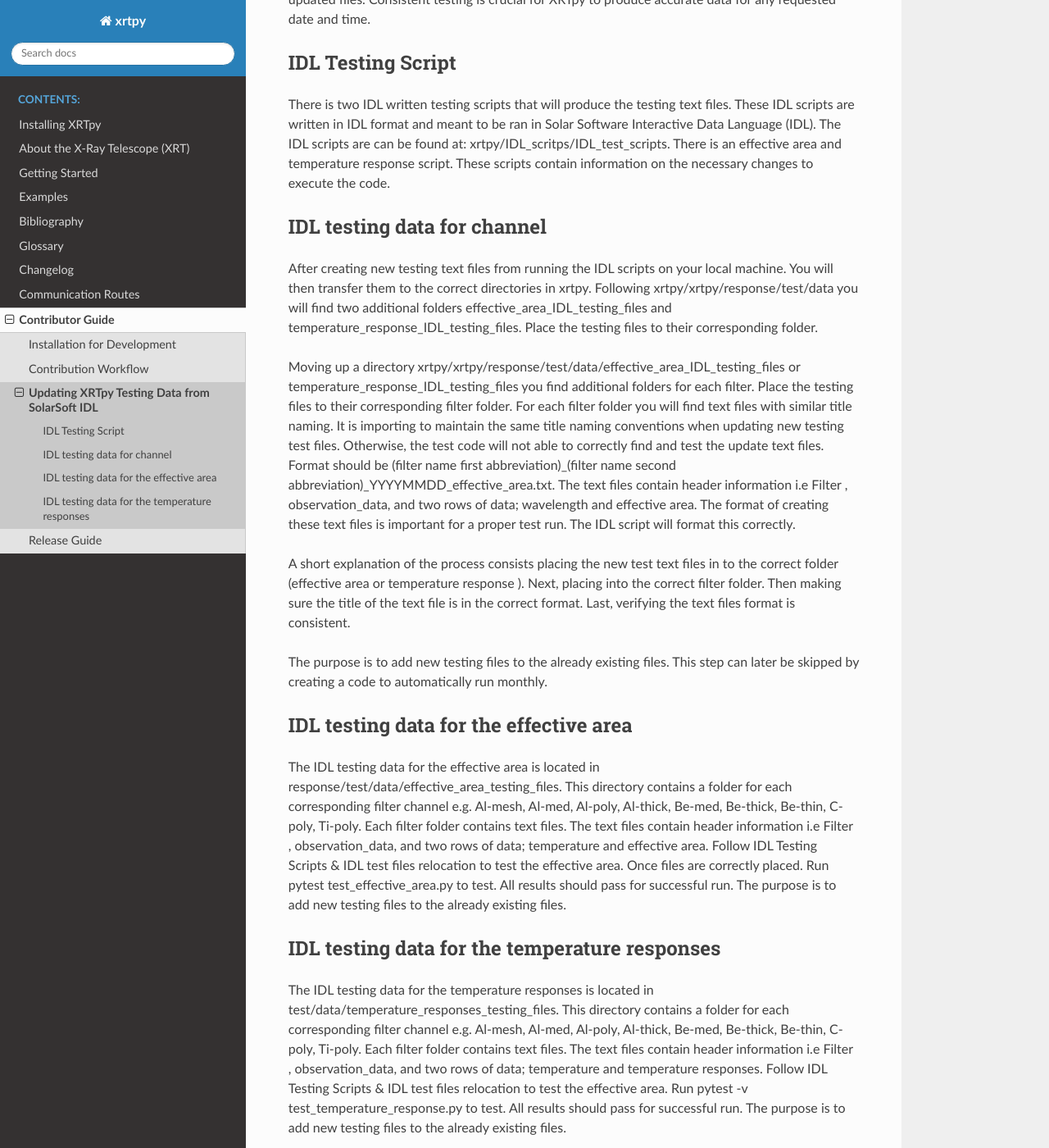
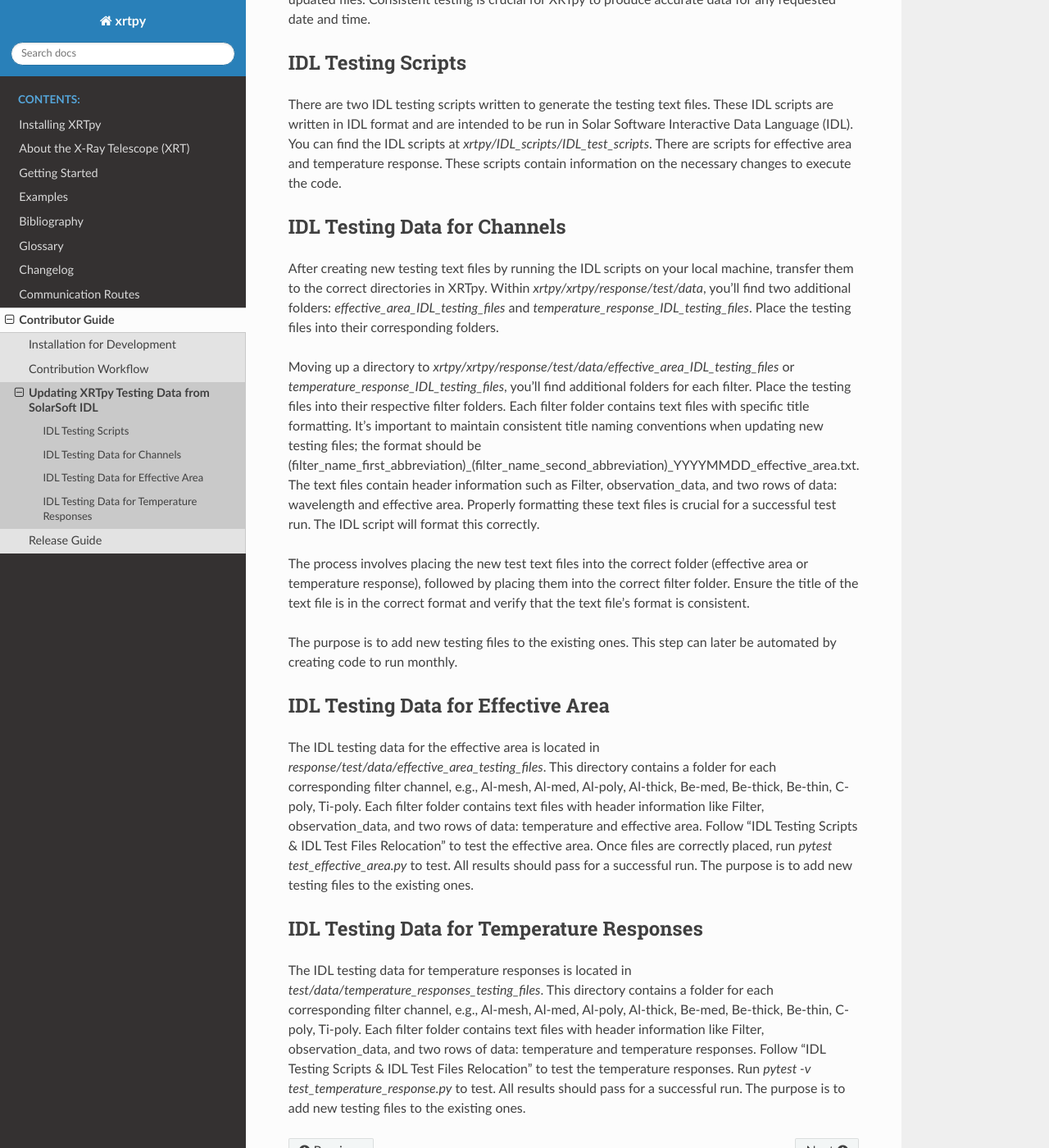
Before and after one commit to HinodeXRT/xrtpy, a Sphinx documentation site: the page built from docs/contributing/data_from_idl.rst, in a window 1280 px wide and 1400 px high, scrolled down 268 px. Shown: the whole window at 82% size. Built offline with Sphinx 7.4.7 and the Read the Docs theme 2.0.0, drawn with Linux system fonts in a browser that asks for light colours; pages that are not in the unit, such as notebooks, are missing from menus.

Commit message:
Update all text info for about the IDL scripts.

```diff
--- a/docs/contributing/data_from_idl.rst
+++ b/docs/contributing/data_from_idl.rst
@@ -1,6 +1,5 @@
-**********************************************
 Updating XRTpy Testing Data from SolarSoft IDL
-**********************************************
+==============================================
 
 This page is designed for an XRTpy maintainer to update testing text files from the
 Solar Software Interactive Data Language (IDL) to the XRTpy testing environment.
@@ -9,28 +8,34 @@ Subsequently, move these newly created testing files to the correct directories
 Finally, run the testing code to test the newly updated files. Consistent testing is
 crucial for XRTpy to produce accurate data for any requested date and time.
 
-IDL Testing Script
-==================
-There is two IDL written testing scripts that will produce the testing text files.
-These IDL scripts are written in IDL format and meant to be ran in Solar Software Interactive
-Data Language (IDL). The IDL scripts are can be found at:  xrtpy/IDL_scritps/IDL_test_scripts.
-There is an effective area and temperature response script. These scripts contain information
-on the necessary changes to execute the code.
+IDL Testing Scripts
+-------------------
 
-IDL testing data for channel
-============================
-After creating new testing text files from running the IDL scripts on your local machine. You will then transfer them to the correct directories in xrtpy. Following xrtpy/xrtpy/response/test/data you will find two additional folders effective_area_IDL_testing_files and temperature_response_IDL_testing_files. Place the testing files to their corresponding folder.
+There are two IDL testing scripts written to generate the testing text files. These IDL
+scripts are written in IDL format and are intended to be run in Solar Software Interactive Data
+Language (IDL). You can find the IDL scripts at `xrtpy/IDL_scripts/IDL_test_scripts`. There are
+scripts for effective area and temperature response. These scripts contain information on the
+necessary changes to execute the code.
 
-Moving up a directory xrtpy/xrtpy/response/test/data/effective_area_IDL_testing_files or temperature_response_IDL_testing_files you find additional folders for each filter.  Place the testing files to their corresponding filter folder. For each filter folder you will find text files with similar title naming. It is importing to maintain the same title naming conventions when updating new testing test files. Otherwise, the test code will not able to correctly find and test the update text files. Format should be (filter name first abbreviation)_(filter name second abbreviation)_YYYYMMDD_effective_area.txt. The text files contain header information i.e Filter , observation_data, and two rows of data; wavelength and effective area. The format of creating these text files is important for a proper test run. The IDL script will format this correctly.
 
-A short explanation of the process consists placing the new test text files in to the correct folder (effective area or temperature response ). Next, placing into the correct filter folder. Then making sure the title of the text file is in the correct format. Last, verifying the text files format is consistent.
+IDL Testing Data for Channels
+-----------------------------
 
-The purpose is to add new testing files to the already existing files.  This step can later be skipped by creating a code to automatically run monthly.
+After creating new testing text files by running the IDL scripts on your local machine, transfer them to the correct directories in XRTpy. Within `xrtpy/xrtpy/response/test/data`, you'll find two additional folders: `effective_area_IDL_testing_files` and `temperature_response_IDL_testing_files`. Place the testing files into their corresponding folders.
 
-IDL testing data for the effective area
-=======================================
-The IDL testing data for the effective area is located in response/test/data/effective_area_testing_files. This directory contains a folder for each corresponding filter channel e.g. Al-mesh, Al-med, Al-poly, Al-thick, Be-med, Be-thick, Be-thin, C-poly, Ti-poly.  Each filter folder contains text files. The text files contain header information i.e Filter , observation_data, and two rows of data; temperature and  effective area.  Follow IDL Testing Scripts & IDL test files relocation to test the effective area. Once files are correctly placed. Run pytest test_effective_area.py to test. All results should pass for successful run. The purpose is to add new testing files to the already existing files.
+Moving up a directory to `xrtpy/xrtpy/response/test/data/effective_area_IDL_testing_files` or `temperature_response_IDL_testing_files`, you'll find additional folders for each filter. Place the testing files into their respective filter folders. Each filter folder contains text files with specific title formatting. It's important to maintain consistent title naming conventions when updating new testing files; the format should be (filter_name_first_abbreviation)_(filter_name_second_abbreviation)_YYYYMMDD_effective_area.txt. The text files contain header information such as Filter, observation_data, and two rows of data: wavelength and effective area. Properly formatting these text files is crucial for a successful test run. The IDL script will format this correctly.
 
-IDL testing data for the temperature responses
-==============================================
-The IDL testing data for the temperature responses is located in test/data/temperature_responses_testing_files. This directory contains a folder for each corresponding filter channel e.g. Al-mesh, Al-med, Al-poly, Al-thick, Be-med, Be-thick, Be-thin, C-poly, Ti-poly. Each filter folder contains text files. The text files contain header information i.e Filter , observation_data, and two rows of data; temperature and temperature responses. Follow IDL Testing Scripts & IDL test files relocation to test the effective area. Run pytest -v test_temperature_response.py to test. All results should pass for successful run. The purpose is to add new testing files to the already existing files.
+The process involves placing the new test text files into the correct folder (effective area or temperature response), followed by placing them into the correct filter folder. Ensure the title of the text file is in the correct format and verify that the text file's format is consistent.
+
+The purpose is to add new testing files to the existing ones. This step can later be automated by creating code to run monthly.
+
+
+IDL Testing Data for Effective Area
+-----------------------------------
+
+The IDL testing data for the effective area is located in `response/test/data/effective_area_testing_files`. This directory contains a folder for each corresponding filter channel, e.g., Al-mesh, Al-med, Al-poly, Al-thick, Be-med, Be-thick, Be-thin, C-poly, Ti-poly. Each filter folder contains text files with header information like Filter, observation_data, and two rows of data: temperature and effective area. Follow "IDL Testing Scripts & IDL Test Files Relocation" to test the effective area. Once files are correctly placed, run `pytest test_effective_area.py` to test. All results should pass for a successful run. The purpose is to add new testing files to the existing ones.
+
+IDL Testing Data for Temperature Responses
+-----------------------------------------
+
+The IDL testing data for temperature responses is located in `test/data/temperature_responses_testing_files`. This directory contains a folder for each corresponding filter channel, e.g., Al-mesh, Al-med, Al-poly, Al-thick, Be-med, Be-thick, Be-thin, C-poly, Ti-poly. Each filter folder contains text files with header information like Filter, observation_data, and two rows of data: temperature and temperature responses. Follow "IDL Testing Scripts & IDL Test Files Relocation" to test the temperature responses. Run `pytest -v test_temperature_response.py` to test. All results should pass for a successful run. The purpose is to add new testing files to the existing ones.
```
